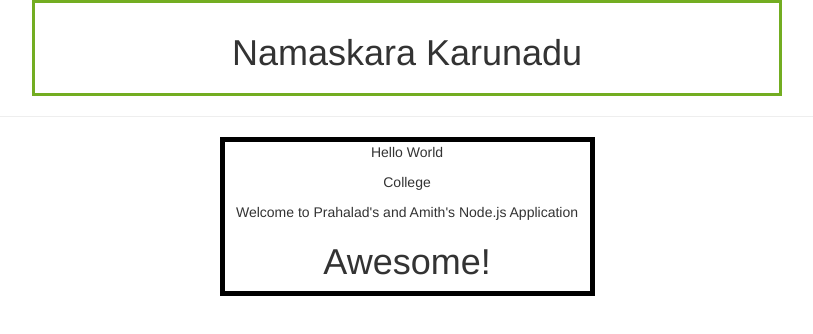
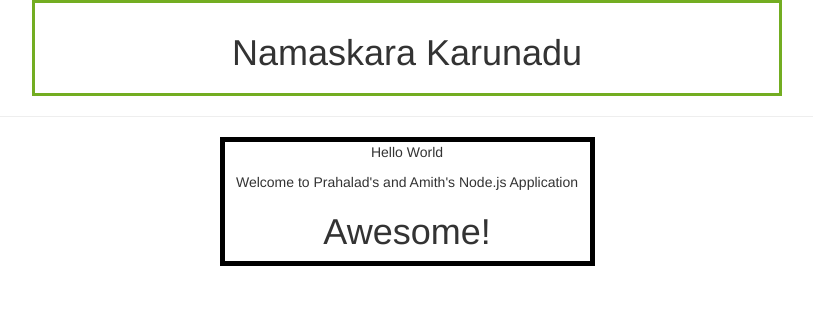
Before and after one commit to prahaladbelavadi/web-server, a website: page public/index.html in a window 1280 px wide. Shown: the whole page, without its empty margins (233-1046 px from the left). Drawn offline with nearby package versions, Linux system fonts and the light colour scheme.

Commit message:
edit content

```diff
--- a/public/index.html
+++ b/public/index.html
@@ -35,7 +35,7 @@
   <hr>
     <div class="body">
       <p>Hello World</p>
-      <p>College</p>
+      <p></p>
       <p>Welcome to Prahalad's and Amith's Node.js Application</p>
       <h1>Awesome!</h1>
     </div>
```
